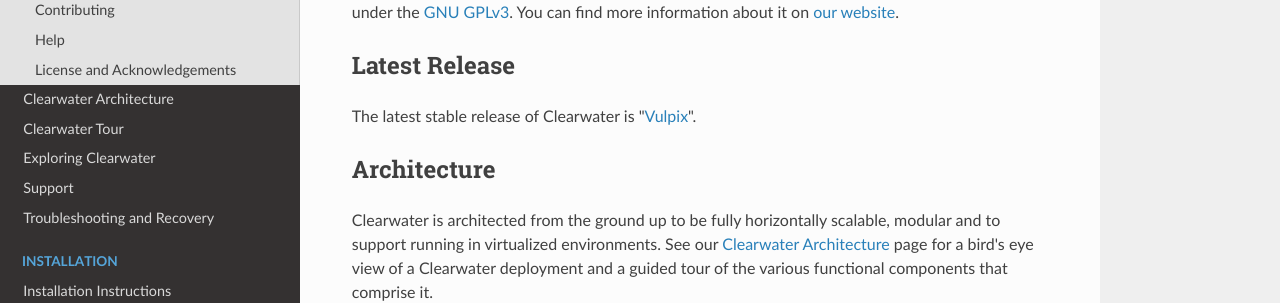
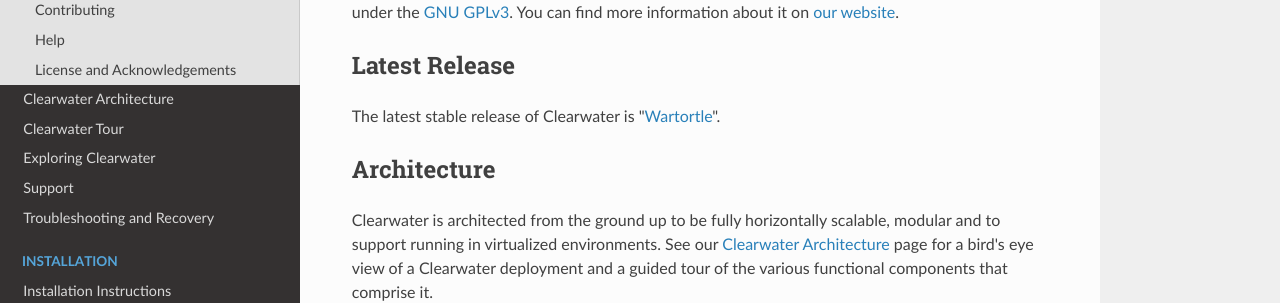
Before and after one commit to Metaswitch/clearwater-readthedocs, an MkDocs documentation site: the page built from docs/index.md, in a window 1280 px wide and 900 px high. Shown: the part 183-486 px from the top of the window. Built offline with MkDocs 1.6.1, drawn with Linux system fonts in a browser that asks for light colours; nearby versions of some CDN libraries; old or Windows-style settings are respelled for this version of MkDocs.

Commit message:
Update name for sprint Wartortle

```diff
--- a/docs/index.md
+++ b/docs/index.md
@@ -4,7 +4,7 @@ Project Clearwater is an open-source IMS core, developed by [Metaswitch Networks
 
 ## Latest Release
 
-The latest stable release of Clearwater is "[Vulpix](http://pokemon.wikia.com/wiki/Vulpix)".
+The latest stable release of Clearwater is "[Wartortle](http://pokemon.wikia.com/wiki/Wartortle)".
 
 ## Architecture
 
```
